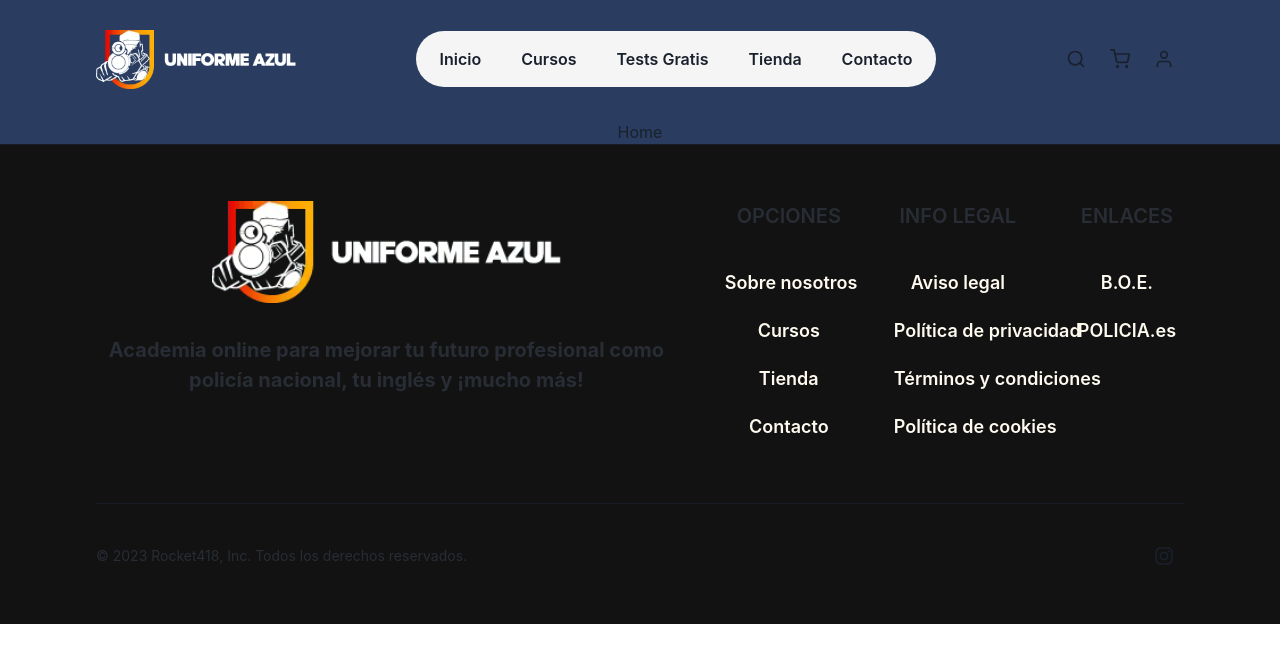
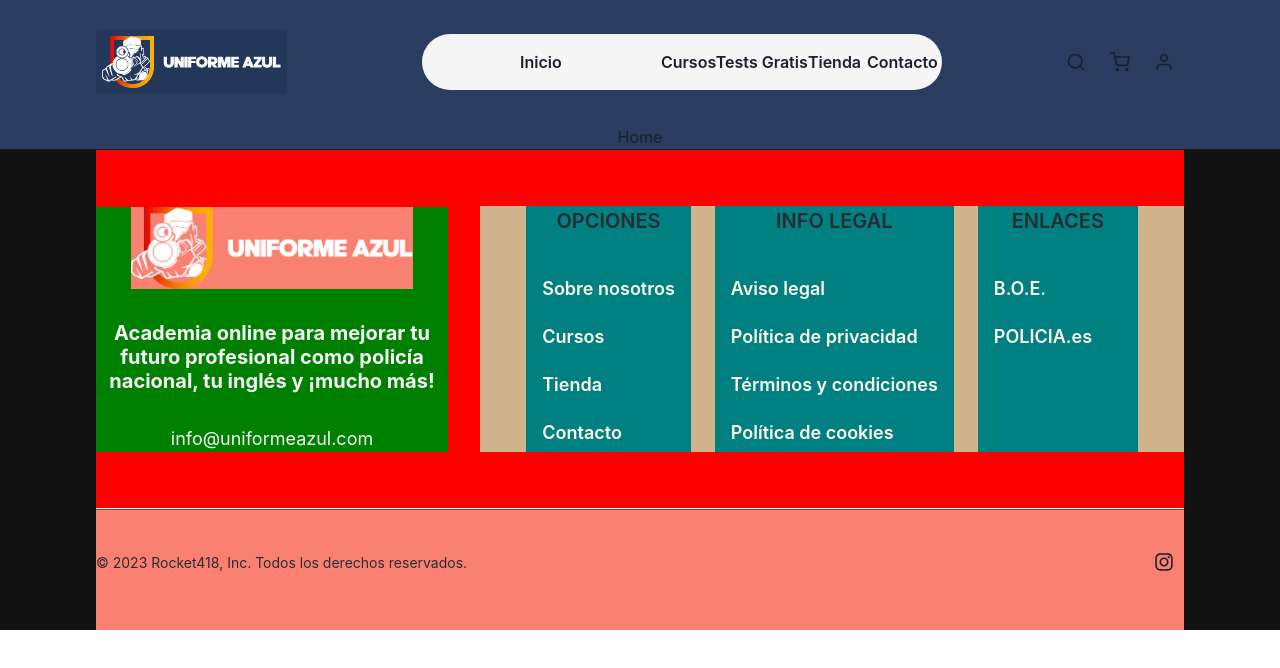
Before and after one commit to LuisferGuevara/ua-pruebas, a React (Create React App) app: page / in a window 1280 px wide. Shown: the top 668 px of the page. Built offline with nearby package versions, Linux system fonts and the light colour scheme.

Commit message:
FEAT: estilitos al nav y al footer

```diff
--- a/src/App.jsx
+++ b/src/App.jsx
@@ -1,6 +1,6 @@
 import { Route, Routes } from 'react-router-dom';
 import './App.css';
-import { Navbar } from './ui/common/Navbar';
+import { Navbar } from './ui/common/Navbar/Navbar';
 import { Login } from './ui/pages/User/Auth/Login/Login';
 import { Footer } from './ui/common/Footer/Footer';
 import { Register } from './ui/pages/User/Auth/Register/Register';
--- a/src/ui/common/Footer/Footer.jsx
+++ b/src/ui/common/Footer/Footer.jsx
@@ -9,21 +9,15 @@ import {
   SimpleGrid,
   Stack,
   Text,
+  Heading,
 } from "@chakra-ui/react";
 import * as React from "react";
-import { FaInstagram } from 'react-icons/fa'
+import { FaInstagram } from "react-icons/fa";
 import { links } from "./_data";
 import logo from "../../../assets/mario.png";
-// import { Link } from "react-router-dom";
+import { Link } from "react-router-dom";
 export const Footer = () => (
-  <Box
-    as="section"
-    bg="accent"
-    color="on-acccent"
-    w="100%"
-    m="0 auto"
-    bgColor="#121212"
-  >
+  <Box as="section" w="100%" m="0 auto" bgColor="#121212">
     <Divider borderColor="bg-accent-subtle" />
     <Flex
       as="footer"
@@ -32,10 +26,12 @@ export const Footer = () => (
       maxW="1440px"
       w="85%"
       m="0 auto"
+      bg="salmon"
     >
       <Stack
         justify="space-around"
-        align="start"
+        align={{ base: "center" }}
+        bg="red"
         direction={{
           base: "column",
           lg: "row",
@@ -45,34 +41,57 @@ export const Footer = () => (
           md: "14",
         }}
         spacing="8"
+        borderBottom="1px solid whitesmoke"
       >
         <Stack
+          bg="green"
           spacing={{
             base: "6",
             md: "8",
           }}
           align="center"
-          maxW="600px"
+          width={{
+            base: "100%",
+            lg: "50%",
+          }}
+          color="whitesmoke"
+          fontSize="large"
+          h={{ base: "auto" }}
         >
-          <Img src={logo} w="60%" opacity="100%" />
-          <Text color="white" fontSize={"xl"} fontWeight="bold">
-            Academia online para mejorar tu futuro profesional como policía
-            nacional, tu inglés y ¡mucho más!
-          </Text>
+          <Flex
+            width={{
+              base: "45%",
+              lg: "80%",
+            }}
+          >
+            <Img src={logo} w="100%" opacity="100%" bg="salmon" objectFit="contain" />
+          </Flex>
+
+          <Heading fontSize={"xl"} fontWeight="bold">
+            Academia online para mejorar tu futuro profesional como policía nacional, tu inglés y
+            ¡mucho más!
+          </Heading>
+          {/* NECESITAMOS APLICAR EL MAILTO: */}
+          <Link href={`mailto:info@uniformeazul.com`}>info@uniformeazul.com</Link>
         </Stack>
         <SimpleGrid
+          bg="tan"
           columns={{
             base: 2,
-            md: 3
+            md: 3,
           }}
-          gap="8"
+          gap="6"
+          display="flex"
+justifyContent={"center"}
           width={{
             base: "full",
-            lg: "auto",
+            lg: "",
           }}
         >
           {links.map((group, idx) => (
             <Stack
+              bg="teal"
+
               key={idx}
               spacing="8"
               minW={{
@@ -82,7 +101,7 @@ export const Footer = () => (
               <Text fontSize="xl" color="whitesmoke" fontWeight="semibold">
                 {group.title}
               </Text>
-              <Stack spacing="2" shouldWrapChildren>
+              <Stack spacing="2" shouldWrapChildren display={"flex"} align="start">
                 {group.links.map((link, idx) => {
                   const target = idx >= group.links.length - 2 ? "_blank" : "_self";
                   return (
@@ -116,8 +135,7 @@ export const Footer = () => (
         align="center"
       >
         <Text fontSize="sm" color="white">
-          &copy; {new Date().getFullYear()} Rocket418, Inc. Todos los derechos
-          reservados.
+          &copy; {new Date().getFullYear()} Rocket418, Inc. Todos los derechos reservados.
         </Text>
         <ButtonGroup variant="ghost-on-accent">
           <IconButton
--- /dev/null
+++ b/src/ui/common/Navbar/Navbar.css
@@ -0,0 +1,7 @@
+.active {
+    background-color: #23375B;
+    color: whitesmoke;
+    padding: 6px;
+    width: 90%;
+    border-radius: 4px;
+  }
--- a/src/ui/common/Navbar.jsx
+++ b/src/ui/common/Navbar/Navbar.jsx
@@ -12,10 +12,11 @@ import {
   Collapse,
   Divider,
 } from "@chakra-ui/react";
-import React, { useState } from "react";
+import React, { useState, useEffect } from "react";
 import { FiUser, FiMenu, FiSearch, FiShoppingCart } from "react-icons/fi";
-import logo from "../../assets/mario.png";
-import { /* Link, */ NavLink } from "react-router-dom";
+import logo from "../../../assets/mario.png";
+import { /* Link, */ NavLink, useLocation } from "react-router-dom";
+import "./Navbar.css";
 
 export const Navbar = () => {
   const isDesktop = useBreakpointValue({ base: false, lg: true });
@@ -23,6 +24,11 @@ export const Navbar = () => {
   const [searchTerm, setSearchTerm] = useState("");
   const [showInput, setShowInput] = useState(false);
   const [isOpen, setIsOpen] = useState(false);
+  // const { pathname } = useLocation();
+
+  // useEffect(() => {
+  //   setIsOpen(false);
+  // }, [pathname]);
 
   function handleSearch() {
     // hacer la función mamahuevos
@@ -33,8 +39,8 @@ export const Navbar = () => {
       <Box as="nav">
         <Flex justify="space-between" py="30px">
           <Flex>
-            <NavLink to="/" >
-              <Image src={logo} alt="Dan Abramov" w="200px" objectFit="contain" h="100%"/>
+            <NavLink to="/">
+              <Image src={logo} alt="Dan Abramov" w="200px" objectFit="contain" h="100%" />
             </NavLink>
           </Flex>
           <HStack>
@@ -118,28 +124,28 @@ export const Navbar = () => {
           {isDesktop ? (
             <HStack spacing="4">
               <ButtonGroup color="white" variant="ghost" spacing="1">
-                <Flex>
-                  <Input
+                <Flex flexDirection="column">
+                  <IconButton
+                    onClick={() => setShowInput(!showInput)}
+                    icon={<FiSearch fontSize="1.25rem" />}
+                    aria-label="Search"
+                    borderRadius="50px"
+                    _hover={{
+                      bg: "whitesmoke",
+                      color: "#23375B",
+                    }}
+                  />
+                  {/* <Input
                     value={searchTerm}
                     onChange={(e) => setSearchTerm(e.target.value)}
-                    placeholder="mamahuevos"
+                    placeholder="Buscar..."
                     display={showInput ? "block" : "none"}
                     onKeyPress={(e) => {
                       if (e.key === "Enter") {
                         handleSearch();
                       }
                     }}
-                  />
-                  <IconButton
-                    onClick={() => setShowInput(!showInput)}
-                    icon={<FiSearch fontSize="1.25rem" />}
-                    aria-label="Search"
-                    borderRadius="50px"
-                    _hover={{
-                    bg: "whitesmoke",
-                    color: "#23375B",
-                  }}
-                  />
+                  /> */}
                 </Flex>
                 <IconButton
                   as={NavLink}
@@ -166,20 +172,39 @@ export const Navbar = () => {
                   borderRadius="50px"
                 />
               </ButtonGroup>
+              <Input
+                    value={searchTerm}
+                    onChange={(e) => setSearchTerm(e.target.value)}
+                    placeholder="Buscar..."
+                    display={showInput ? "block" : "none"}
+                    onKeyPress={(e) => {
+                      if (e.key === "Enter") {
+                        handleSearch();
+                      }
+                    }}
+                  />
               {/* <Avatar boxSize="10" name="Christoph Winston" src="/* token.user.photo *" /> */}
             </HStack>
           ) : (
             <Box display="flex" position="relative" zIndex="99">
-              <Collapse in={isOpen} style={{ position: "absolute", top: "50px", right: "0px" }}>
+              <Collapse
+              in={isOpen}
+                style={{ position: "absolute", top: "90px", right: "0" }}
+                >
                 <Box
+                // in={isOpen ? "block" : "none"}
                   display="flex"
                   color="#23375B"
                   alignItems="center"
                   flexDirection="column"
                   bg="whitesmoke"
                   borderRadius="10px"
-                  w="220px"
-                  h="450px"
+                  pt="5%"
+                  // w="220px"
+                  // minW="365px"
+                  width="85vw"
+                  // h="450px"
+                  h="58vh"
                   border="1px solid #23375B"
                 >
                   <Flex>
@@ -187,6 +212,7 @@ export const Navbar = () => {
                       value={searchTerm}
                       textAlign="center"
                       m="10px"
+                      w="200%"
                       border="1px solid #23375B"
                       onChange={(e) => setSearchTerm(e.target.value)}
                       placeholder="Buscar"
@@ -206,6 +232,7 @@ export const Navbar = () => {
                   /> */}
                   </Flex>
                   <Button
+                    onClick={() => setIsOpen(false)}
                     as={NavLink}
                     to="/"
                     bg="transparent"
@@ -224,6 +251,7 @@ export const Navbar = () => {
                     Inicio
                   </Button>
                   <Button
+                    onClick={() => setIsOpen(false)}
                     as={NavLink}
                     to="/courses"
                     bg="transparent"
@@ -242,6 +270,7 @@ export const Navbar = () => {
                     Cursos
                   </Button>
                   <Button
+                    onClick={() => setIsOpen(false)}
                     as={NavLink}
                     to="/freetests"
                     bg="transparent"
@@ -260,6 +289,7 @@ export const Navbar = () => {
                     Tests Gratis
                   </Button>
                   <Button
+                    onClick={() => setIsOpen(false)}
                     as={NavLink}
                     to="/shop"
                     bg="transparent"
@@ -278,6 +308,7 @@ export const Navbar = () => {
                     Tienda
                   </Button>
                   <Button
+                    onClick={() => setIsOpen(false)}
                     as={NavLink}
                     to="/contact"
                     bg="transparent"
@@ -296,6 +327,7 @@ export const Navbar = () => {
                     Contacto
                   </Button>
                   <Button
+                    onClick={() => setIsOpen(false)}
                     as={NavLink}
                     to="/cart"
                     bg="transparent"
@@ -314,6 +346,7 @@ export const Navbar = () => {
                     Carrito
                   </Button>
                   <Button
+                    onClick={() => setIsOpen(false)}
                     as={NavLink}
                     to="/login"
                     bg="transparent"
```
Also changed, not shown: src/ui/pages/Login/Login.jsx (added, +88 -0 lines). Lines whose indentation alone changed are shown as unchanged.
